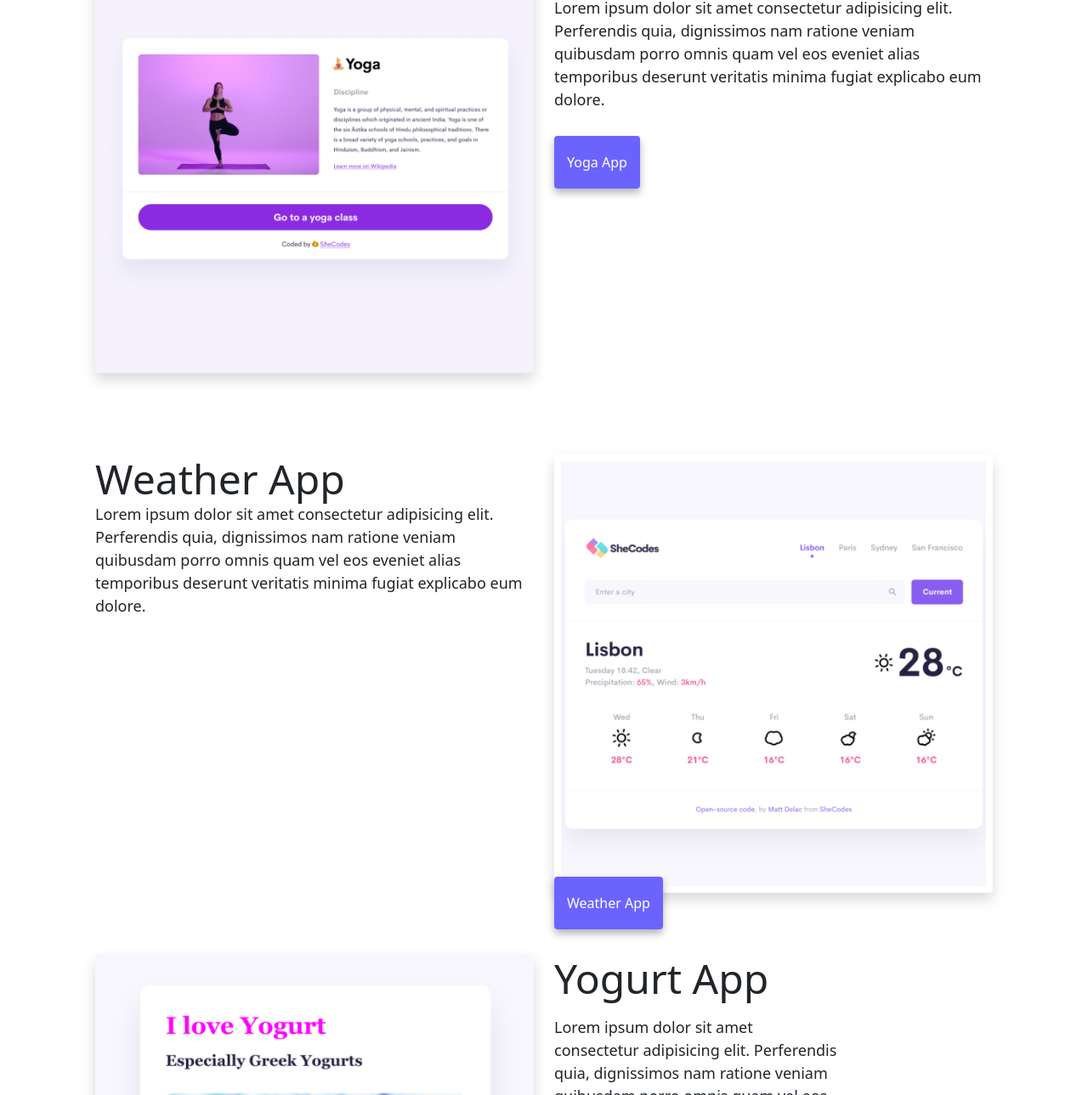
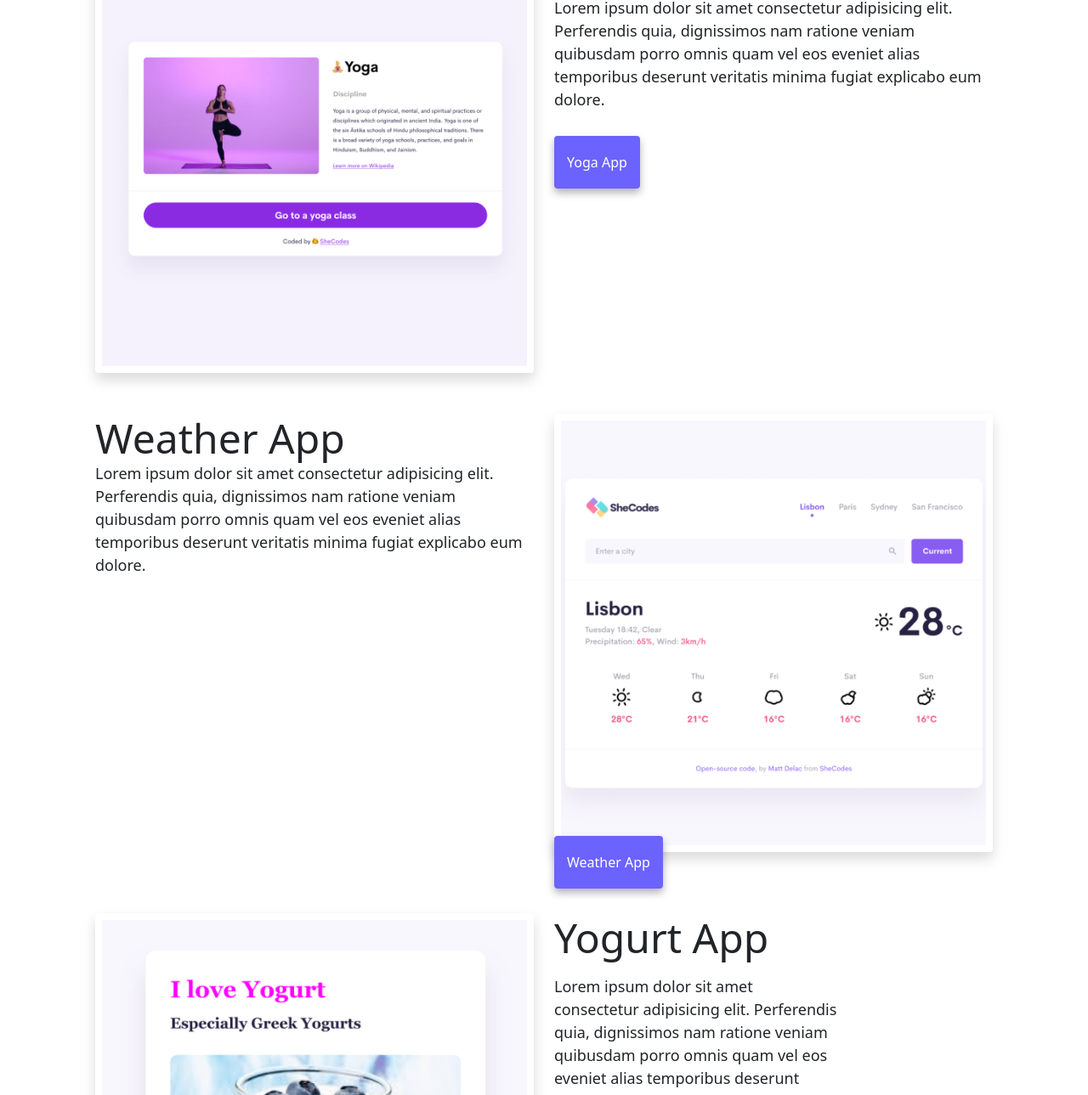
Before and after one commit to AppolloniaK/appollonia-khan-portfolio, a plain HTML site: page index.html in a window 1280 px wide. Shown: the part 573-1862 px from the top of the page at 85% size. Drawn offline with nearby package versions, Linux system fonts and the light colour scheme.

Commit message:
added p-2 to images

```diff
--- a/index.html
+++ b/index.html
@@ -62,8 +62,8 @@
     </div>
     <div class="container">
       <div class="row">
-        <div class="col-md-6 mb-4">
-          <img src="/images/yoga.png" class="img-fluid mb-4 shadow rounded" alt="yoga lady"/>
+        <div class="col-md-6">
+          <img src="/images/yoga.png" class="img-fluid p-2 shadow rounded" alt="yoga lady"/>
         </div>
         <div class="col-md-6">
           <h2 class="mb-3">Yoga app</h2>
@@ -81,7 +81,7 @@
       </div>
 
       <div class="row mt-5">
-        <div class="col-md-6 mb-4">
+        <div class="col-md-6">
           <h2>Weather App</h2>
           <p>
             Lorem ipsum dolor sit amet consectetur adipisicing elit. Perferendis
@@ -97,8 +97,8 @@
         </div>
       </div>
 <div class="row mt-5">
-        <div class="col-md-6 mb-4">
-          <img src="/images/yogurt.png" class="img-fluid mb-4 shadow rounded" alt="greek yogurt"/>
+        <div class="col-md-6">
+          <img src="/images/yogurt.png" class="img-fluid p-2 shadow rounded" alt="greek yogurt"/>
         </div>
         <div class="col-sm-4">
           <h2 class="mb-3">Yogurt App</h2>
```
